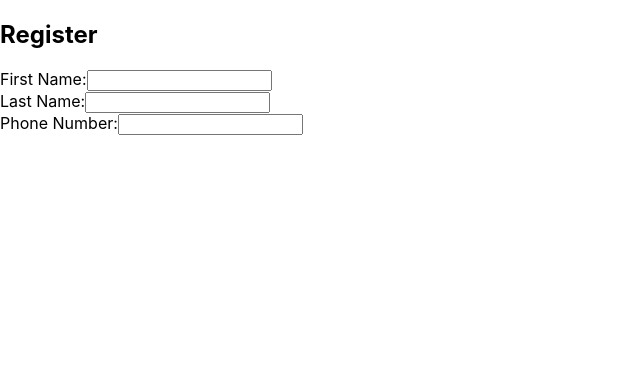
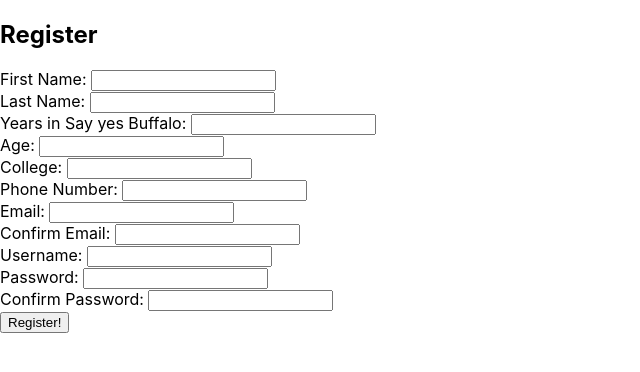
Before and after one commit to OWurst/PowerupTechHackathon2023_Team12, a React (Create React App) app in the folder frontend/: page /register in a window 1280 px wide. Shown: the top 372 px of the page, without its empty margins (0-640 px from the left). Built offline with nearby package versions, Linux system fonts and the light colour scheme.

Commit message:
Final register file

```diff
--- a/frontend/src/register.js
+++ b/frontend/src/register.js
@@ -9,10 +9,14 @@
     const [newPassword,setNewPassword] = useState('');
     const [confirmPassword,setConfirmPassword] = useState('');
     const [newUsername,setNewUsername] = useState('');
-    const [college,setCollege] = useState(''); // add handler functions for these two
+    const [college,setCollege] = useState(''); // add handler functions for these three
     const [yrsInPrgm,setYrsInPrgm] = useState(''); //
+    const [stuAge,setAge] = useState(''); //
     const [errorMessage, setErrorMessage] = useState('');
     const [successMessage,setSuccessMessage] = useState('');
+    const [passwordError,setPasswordError] = useState('');
+    const [emailError,setEmailError] = useState('');
+
 
     const handleFirstName = (event) => {
         setFirstName(event.target.value);
@@ -46,16 +50,45 @@
         setNewUsername(event.target.value)
     }
 
+    const handleSetCollege = (event) => {
+        setCollege(event.target.value)
+    }
+
+    const handleSetYrsProgram = (event) => {
+        setYrsInPrgm(event.target.value)
+    }
+
+    const handleSetAge = (event) => {
+        setAge(event.target.value)
+    }
+
+
     const handleSubmit = (event) => {
         event.preventDefault();
-
-
         if (firstName.trim() === '' || lastName.trim() === '' || phoneNumber.trim() === '' || userEmail.trim() === '' ||
-        confirmEmail.trim() === '' || newPassword.trim() === '' || confirmPassword.trim() === '' || newUsername.trim() === '') {
+        confirmEmail.trim() === '' || newPassword.trim() === '' || confirmPassword.trim() === '' || newUsername.trim() === ''
+         || college.trim() === '' || yrsInPrgm.trim() === '' || stuAge.trim() === '') {
             setErrorMessage('Please fill out all fields to register');
+            setSuccessMessage('');
+         } else {
+            setSuccessMessage('Successfully Registered!');
+            setErrorMessage('');
             return;
         }
 
+        if (newPassword.trim() !== confirmPassword.trim()) {
+            setPasswordError('Passwords must match')
+            setSuccessMessage('')
+        } else {
+            setPasswordError('')
+        }
+
+        if (userEmail.trim() !== confirmEmail.trim()) {
+            setEmailError('Emails must match')
+            setSuccessMessage('')
+        } else {
+            setEmailError('')
+        }
         console.log('Successful Registration')
     };
 
@@ -64,9 +97,11 @@
         <h2>Register</h2>
         {errorMessage && <p style={{ color: 'red' }}>{errorMessage}</p>} {/* The error message appears in red color on the webpage. */}
         {successMessage && <p style={{color: 'green'}}>{successMessage}</p>}
+        {passwordError && <p style={{color: 'red'}}>{passwordError}</p>}
+        {emailError && <p style={{color: 'red'}}>{emailError}</p>}
         <form onSubmit={handleSubmit}>
             <div>
-                <label htmlFor="firstName">First Name:</label>
+                <label htmlFor="firstName">First Name: </label>
                 <input
                     type="text"
                     id="fistName"
@@ -75,7 +110,7 @@
                 />
             </div>
             <div>
-                <label htmlFor="lastName">Last Name:</label>
+                <label htmlFor="lastName">Last Name: </label>
                 <input
                     type="text"
                     id="lastName"
@@ -84,7 +119,34 @@
                 />
             </div>
             <div>
-                <label htmlFor="phoneNumber">Phone Number:</label>
+                <label htmlFor="yrsInPrgm">Years in Say yes Buffalo: </label>
+                <input
+                    type="text"
+                    id="yrsInPrgm"
+                    value={yrsInPrgm}
+                    onChange={handleSetYrsProgram}
+                />
+            </div>
+            <div>
+                <label htmlFor="stuAge">Age: </label>
+                <input
+                    type="text"
+                    id="stuAge"
+                    value={stuAge}
+                    onChange={handleSetAge}
+                />
+            </div>
+            <div>
+                <label htmlFor="college">College: </label>
+                <input
+                    type="text"
+                    id="college"
+                    value={college}
+                    onChange={handleSetCollege}
+                />
+            </div>
+            <div>
+                <label htmlFor="phoneNumber">Phone Number: </label>
                 <input
                     type="text"
                     id="phoneNumber"
@@ -92,6 +154,52 @@
                     onChange={handlePhoneNumber}
                 />
             </div>
+            <div>
+                <label htmlFor="userEmail">Email: </label>
+                <input
+                    type = "text"
+                    id = "userEmail"
+                    value={userEmail}
+                    onChange={handleUserEmail}
+                />
+            </div>
+            <div>
+                <label htmlFor="confirmEmail">Confirm Email: </label>
+                <input
+                    type = "text"
+                    id = "confirmEmail"
+                    value={confirmEmail}
+                    onChange={handleConfrimEmail}
+                />
+            </div>
+            <div>
+                <label htmlFor="newUsername">Username: </label>
+                <input
+                    type = "text"
+                    id = "newUsername"
+                    value={newUsername}
+                    onChange={handleNewUsername}
+                />
+            </div>
+            <div>
+                <label htmlFor="newPassword">Password: </label>
+                <input
+                    type = "password"
+                    id = "newPassword"
+                    value={newPassword}
+                    onChange={handleNewPassword}
+                />
+            </div>
+            <div>
+                <label htmlFor="confrimPassword">Confirm Password: </label>
+                <input
+                    type = "password"
+                    id = "confirmPassword"
+                    value={confirmPassword}
+                    onChange={handleConfirmPassword}
+                />
+            </div>
+            <button type="submit">Register!</button>
         </form>
     </div>
     )
```
